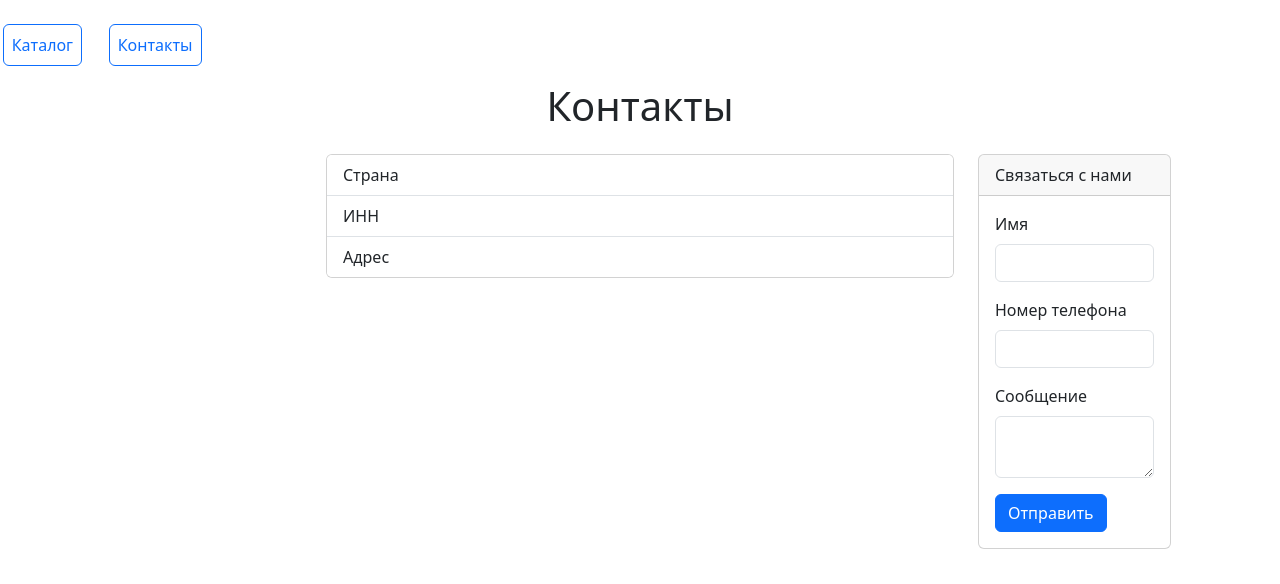
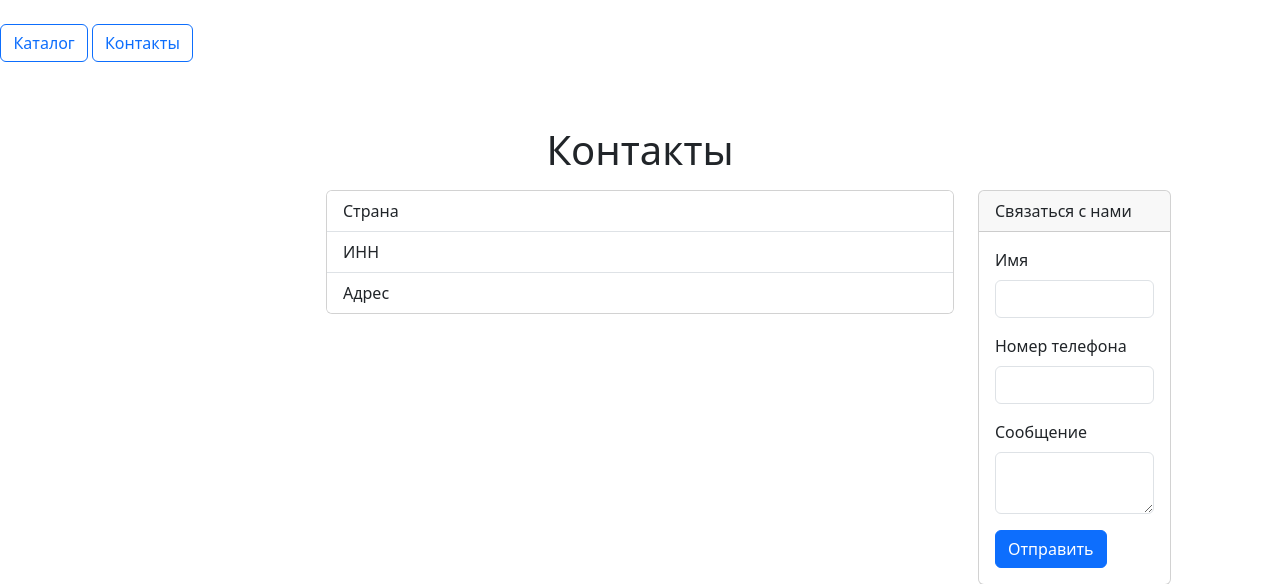
Before and after one commit to dyadyasawa/course_6_homeworks, a Django app: page /contacts/ in a window 1280 px wide. Shown: the top 584 px of the page. Run offline with Django 5.2, Linux system fonts and the light colour scheme.

Commit message:
Правки в contact.html.

```diff
--- a/catalog/templates/catalog_app/contact.html
+++ b/catalog/templates/catalog_app/contact.html
@@ -9,13 +9,15 @@
   <body>
   <br>
     <div class="row text-center">
-        <div class="col-sm-1">
-            <a class="p-2 btn btn-outline-primary" href="/">Каталог</a>
+        <div class="col-sm-2">
+            <a class="p-l-2 btn btn-outline-primary" href="/">Каталог</a>
+            <a class="p-l-2 btn btn-outline-primary" href="/contacts/">Контакты</a>
         </div>
-        <div class="col-sm-1">
-            <a class="p-2 btn btn-outline-primary" href="/contacts/">Контакты</a>
+        <div>
+            <br>
+            <br>
+            <p><h1>Контакты</h1></p>
         </div>
-        <p><h1>Контакты</h1></p>
     </div>
     <div class="row">
         <div class="col-sm-3">
@@ -62,6 +64,8 @@
 
     </div>
     <div>
+        <br>
+        <br>
         <footer class="pt-4 my-md-5 pt-md-5 border-top">
         <br>
         <div class="row text-center">
```
